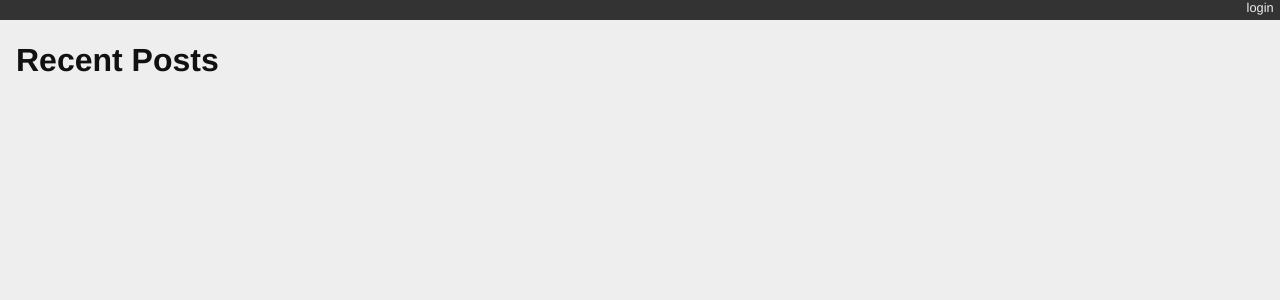
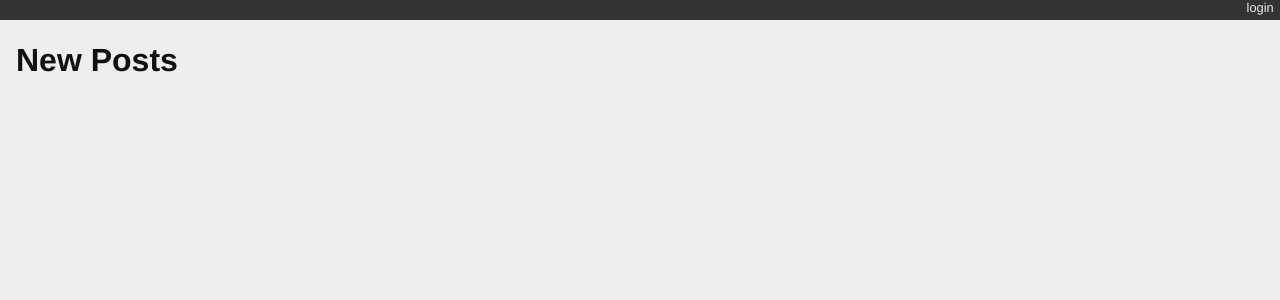
Before and after one commit to ckayxian/django-blog, a Django app: page / in a window 1280 px wide. Shown: the top 300 px of the page. Run offline with Django 4.2, Linux system fonts and the light colour scheme; data that the repository does not hold is empty.

Commit message:
New title for recent posts

```diff
--- a/blogging/templates/blogging/list.html
+++ b/blogging/templates/blogging/list.html
@@ -1,5 +1,5 @@
 {% extends "base.html" %}{% block content %}
-    <h1>Recent Posts</h1>
+    <h1>New Posts</h1>
     {% for post in post_list %}
     <div class="post">
         <h2>
```
